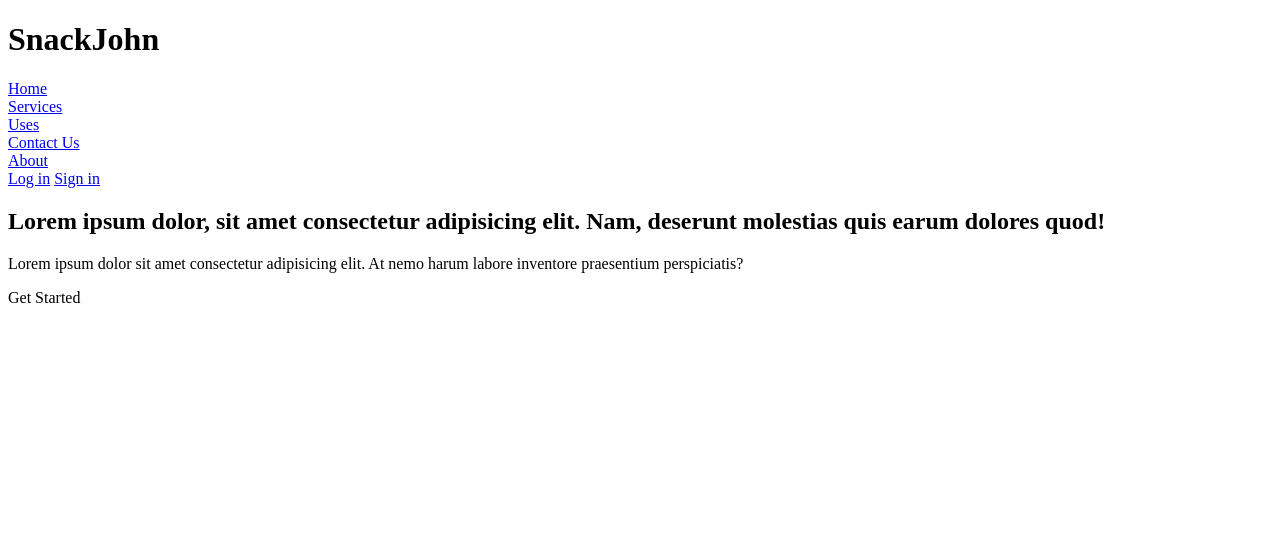
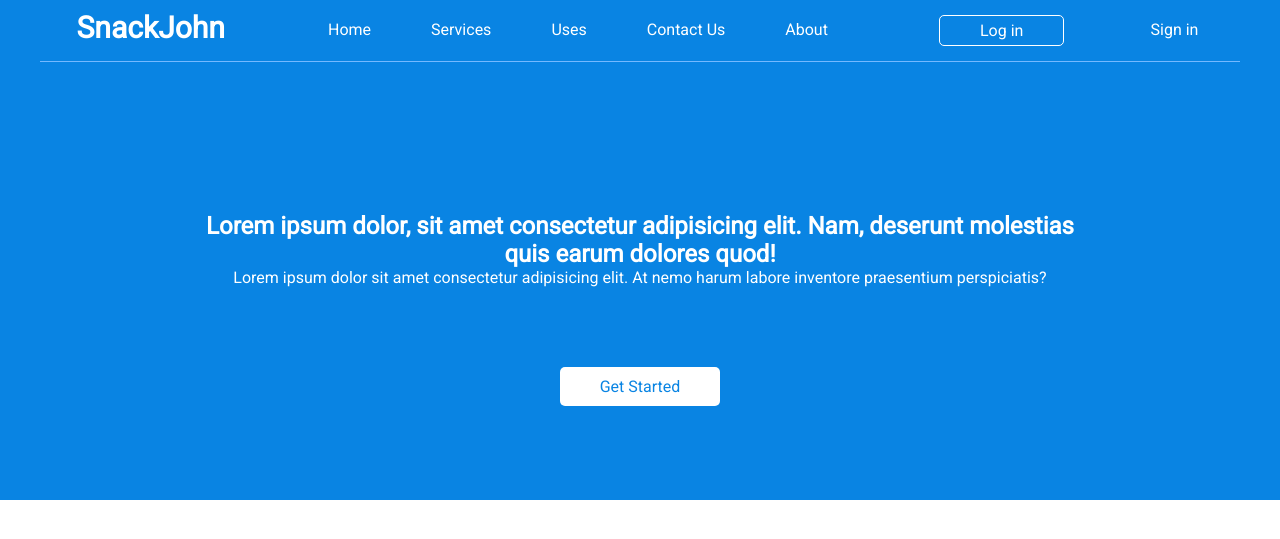
Before and after one commit to Sanjarbek999/DATA-HACKATHON, a Flask app: page / in a window 1280 px wide. Shown: the top 539 px of the page. Run offline with Flask 2, Linux system fonts and the light colour scheme.

Commit message:
Update app.css

```diff
--- a/app/static/css/app.css
+++ b/app/static/css/app.css
@@ -1,25 +1,88 @@
-.hidden {
-        display: none;
-      }
-      ul {
-        list-style: none;
+* {
     padding: 0;
     margin: 0;
-        width: 300px;
+    box-sizing: border-box;
+    font-family: 'Roboto', sans-serif;
 }
-      li {
-        clear: both;
+
+.container {
+    background-color: #0984e3;
 }
-      li button {
-        -webkit-appearance: none;
-        border: none;
-        outline: none;
-        color: red;
-        float: right;
-        cursor: pointer;
-        font-size: 20px;
+
+header {
+    height: 500px;
+    margin: 0 auto;
+    width: 1200px;
+    color: #fff;
 }
-      .lists-wrapper, .todos-wrapper {
-        display: inline-block;
-        vertical-align: top;
+
+.header-nav {
+    display: flex;
+    justify-content: space-around;
+    padding: 10px 0;
+    border-bottom: 1px solid #74b9ff;
 }
+
+.logo {
+    font-size: 30px;
+}
+
+.header-nav ul {
+    display: flex;
+    list-style: none;
+}
+
+.header-nav ul li {
+    margin: 10px 30px;
+}
+
+.header-nav ul li a {
+    text-decoration: none;
+    color: #fff;
+    transition: all .3s ease;
+}
+
+.header-nav ul li a:hover {
+    color: #b2bec3;
+    transition: all .3s ease;
+}
+
+.nav-btn1 {
+    text-decoration: none;
+    color: #fff;
+    margin: 5px 8px;
+    border: 1px solid #fff;
+    border-radius: 5px;
+    padding: 5px 40px;
+}
+
+.nav-btn2 {
+    text-decoration: none;
+    color: #fff;
+    margin: 10px 5px;
+}
+
+.banner {
+    display: flex;
+    justify-content: center;
+    margin: 150px;
+    align-items: center;
+    flex-wrap: wrap;
+    width: 900px;
+    text-align: center;
+}
+
+.banner-btn {
+    margin-top: 80px;
+    background-color: #fff;
+    color: #0984e3;
+    padding: 10px 40px;
+    border-radius: 5px;
+}
+
+.banner-btn:hover {
+    bakgrou
+}
+
+
+/*--------/*
```
Lines whose indentation alone changed are shown as unchanged.
